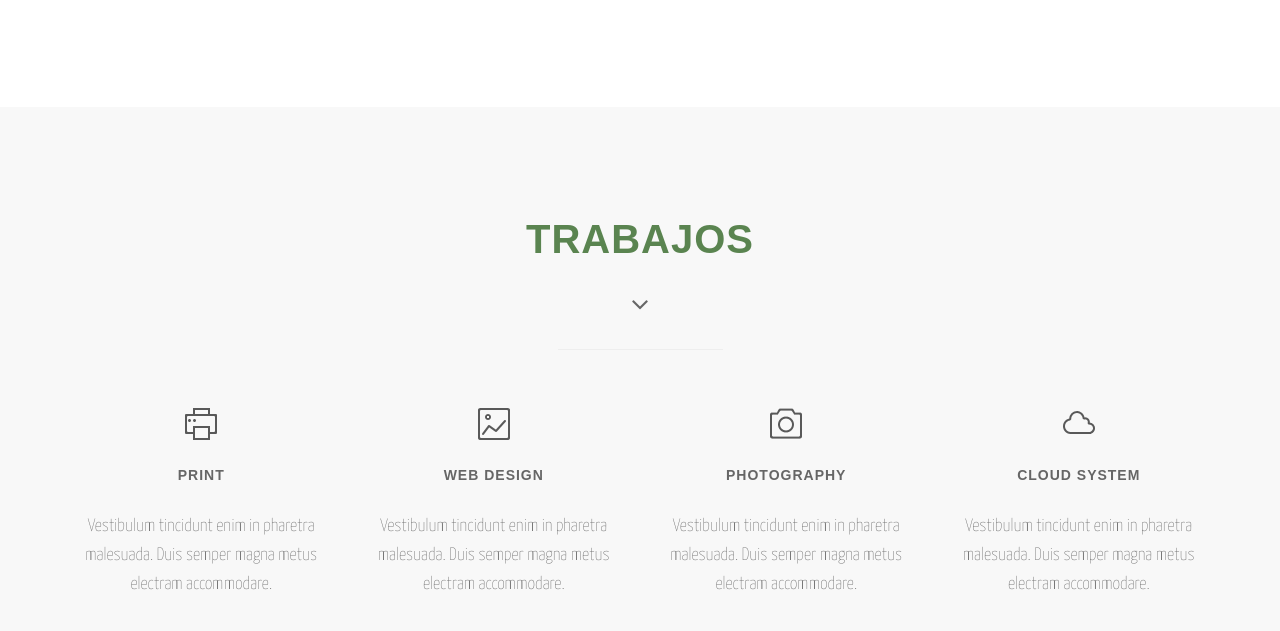
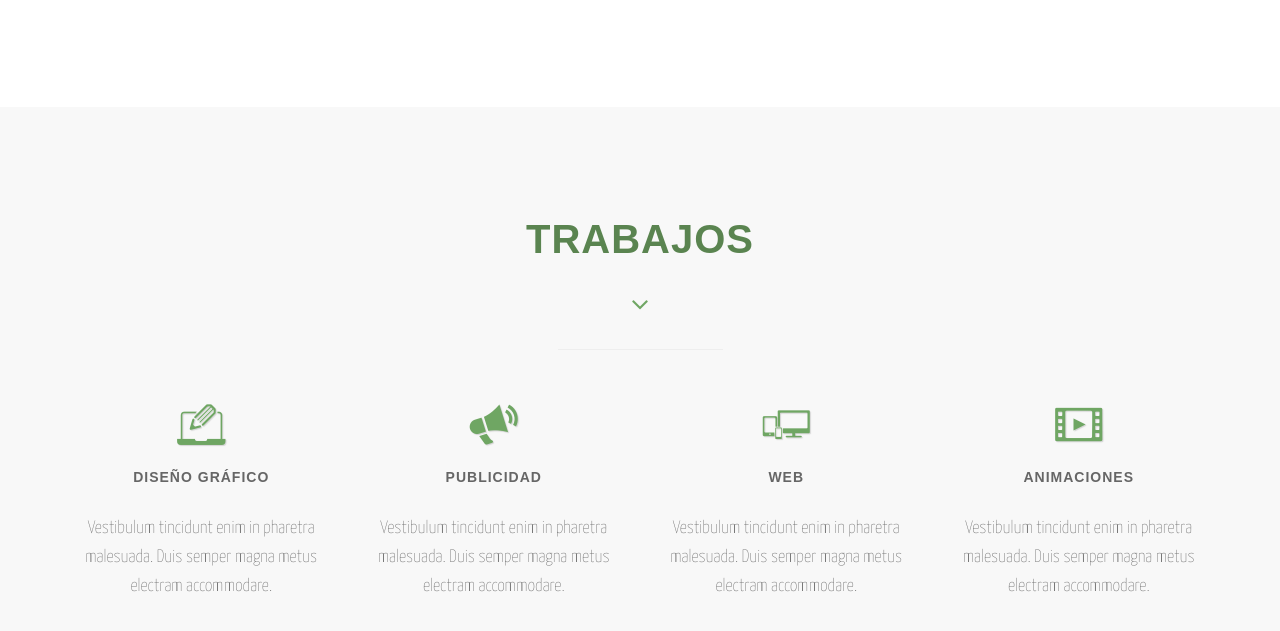
Before and after one commit to joni2021/portfolio, a plain HTML site: page disenio.html in a window 1280 px wide. Shown: the part 1873-2504 px from the top of the page. Drawn offline with Linux system fonts and the light colour scheme; a web font is replaced by a local one.

Commit message:
iconos trabajos

```diff
--- /dev/null
+++ b/css/fontello.css
@@ -0,0 +1,69 @@
+@font-face {
+  font-family: 'fontello';
+  src: url('../fonts/fontello.eot?55499377');
+  src: url('../fonts/fontello.eot?55499377#iefix') format('embedded-opentype'),
+       url('../fonts/fontello.woff2?55499377') format('woff2'),
+       url('../fonts/fontello.woff?55499377') format('woff'),
+       url('../fonts/fontello.ttf?55499377') format('truetype'),
+       url('../fonts/fontello.svg?55499377#fontello') format('svg');
+  font-weight: normal;
+  font-style: normal;
+}
+/* Chrome hack: SVG is rendered more smooth in Windozze. 100% magic, uncomment if you need it. */
+/* Note, that will break hinting! In other OS-es font will be not as sharp as it could be */
+/*
+@media screen and (-webkit-min-device-pixel-ratio:0) {
+  @font-face {
+    font-family: 'fontello';
+    src: url('../font/fontello.svg?55499377#fontello') format('svg');
+  }
+}
+*/
+
+ [class^="icon-"]:before, [class*=" icon-"]:before {
+     font-size: 50px;
+  font-family: "fontello";
+  font-style: normal;
+  font-weight: normal;
+  speak: none;
+
+  display: inline-block;
+  text-decoration: inherit;
+  width: 1em;
+  margin-right: .2em;
+  text-align: center;
+  /* opacity: .8; */
+
+  /* For safety - reset parent styles, that can break glyph codes*/
+  font-variant: normal;
+  text-transform: none;
+
+  /* fix buttons height, for twitter bootstrap */
+  line-height: 1em;
+
+  /* Animation center compensation - margins should be symmetric */
+  /* remove if not needed */
+  margin-left: .2em;
+
+  /* you can be more comfortable with increased icons size */
+  /* font-size: 120%; */
+
+  /* Font smoothing. That was taken from TWBS */
+  -webkit-font-smoothing: antialiased;
+  -moz-osx-font-smoothing: grayscale;
+
+  /* Uncomment for 3D effect */
+   text-shadow: 1px 1px 1px rgba(127, 127, 127, 0.3);
+     transition: all .2s;
+     -webkit-transition: all .2s;
+     -moz-transition: all .2s;
+}
+
+
+
+
+
+.icon-publicidad:before { content: '\e800'; } /* '' */
+.icon-web:before { content: '\e801'; } /* '' */
+.icon-diseniografico:before { content: '\e802'; } /* '' */
+.icon-animaciones:before { content: '\e803'; } /* '' */
--- a/disenio.html
+++ b/disenio.html
@@ -15,6 +15,7 @@
     <!-- Fonts -->
     <link href="font-awesome/css/font-awesome.min.css" rel="stylesheet" type="text/css">
 	<link href="css/animate.css" rel="stylesheet" />
+    <link href="css/fontello.css" rel="stylesheet">
     <!-- Squad theme CSS -->
     <link href="css/style.css" rel="stylesheet">
 	<link href="color/default.css" rel="stylesheet">
@@ -65,7 +66,7 @@
 
 		<div class="slogan">
 			<h2>¿Qué vas a ver?</h2>
-			<h4>WE ARE GROUP OF GENTLEMEN MAKING AWESOME WEB WITH BOOTSTRAP</h4>
+			<h4>Un tipo distendido haciendo lo que más le gusta</h4>
 		</div>
 		<div class="page-scroll">
 			<a href="#about" class="btn btn-circle">
@@ -165,7 +166,7 @@
 					<div class="wow bounceInDown" data-wow-delay="0.4s">
 					<div class="section-heading">
 					<h2>Trabajos</h2>
-					<i class="fa fa-2x fa-angle-down"></i>
+						<a href="#"><i class="fa fa-2x fa-angle-down"></i></a>
 
 					</div>
 					</div>
@@ -184,10 +185,10 @@
 				<div class="wow fadeInLeft" data-wow-delay="0.2s">
                 <div class="service-box">
 					<div class="service-icon">
-						<img src="img/icons/service-icon-1.png" alt="" />
+						<a href="#"><i class="icon icon-diseniografico"></i></a>
 					</div>
 					<div class="service-desc">
-						<h5>Print</h5>
+						<h5>Diseño gráfico</h5>
 						<p>Vestibulum tincidunt enim in pharetra malesuada. Duis semper magna metus electram accommodare.</p>
 					</div>
                 </div>
@@ -197,10 +198,10 @@
 				<div class="wow fadeInUp" data-wow-delay="0.2s">
                 <div class="service-box">
 					<div class="service-icon">
-						<img src="img/icons/service-icon-2.png" alt="" />
+						<a href="#"><i class="icon icon-publicidad"></i></a>
 					</div>
 					<div class="service-desc">
-						<h5>Web Design</h5>
+						<h5>Publicidad</h5>
 						<p>Vestibulum tincidunt enim in pharetra malesuada. Duis semper magna metus electram accommodare.</p>
 					</div>
                 </div>
@@ -210,10 +211,10 @@
 				<div class="wow fadeInUp" data-wow-delay="0.2s">
                 <div class="service-box">
 					<div class="service-icon">
-						<img src="img/icons/service-icon-3.png" alt="" />
+						<a href="#"><i class="icon icon-web"></i></a>
 					</div>
 					<div class="service-desc">
-						<h5>Photography</h5>
+						<h5>Web</h5>
 						<p>Vestibulum tincidunt enim in pharetra malesuada. Duis semper magna metus electram accommodare.</p>
 					</div>
                 </div>
@@ -223,10 +224,10 @@
 				<div class="wow fadeInRight" data-wow-delay="0.2s">
                 <div class="service-box">
 					<div class="service-icon">
-						<img src="img/icons/service-icon-4.png" alt="" />
+						<a href="#"><i class="icon icon-animaciones"></i></a>
 					</div>
 					<div class="service-desc">
-						<h5>Cloud System</h5>
+						<h5>Animaciones</h5>
 						<p>Vestibulum tincidunt enim in pharetra malesuada. Duis semper magna metus electram accommodare.</p>
 					</div>
                 </div>
```
Also changed, not shown: fonts/fontello.ttf (added), fonts/fontello.woff (added), fonts/fontello.woff2 (added), img/team/4.jpg, 3 other files.
